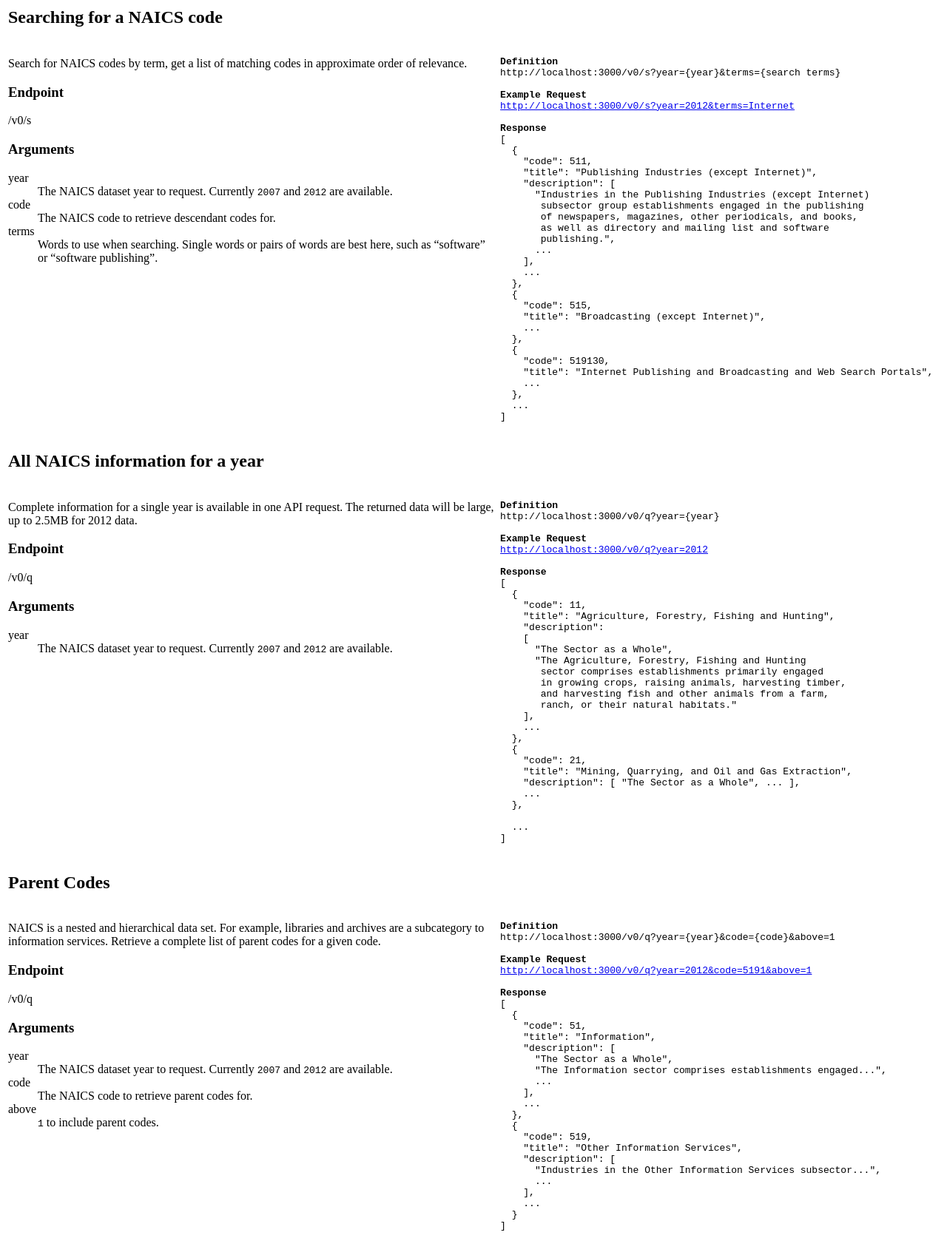
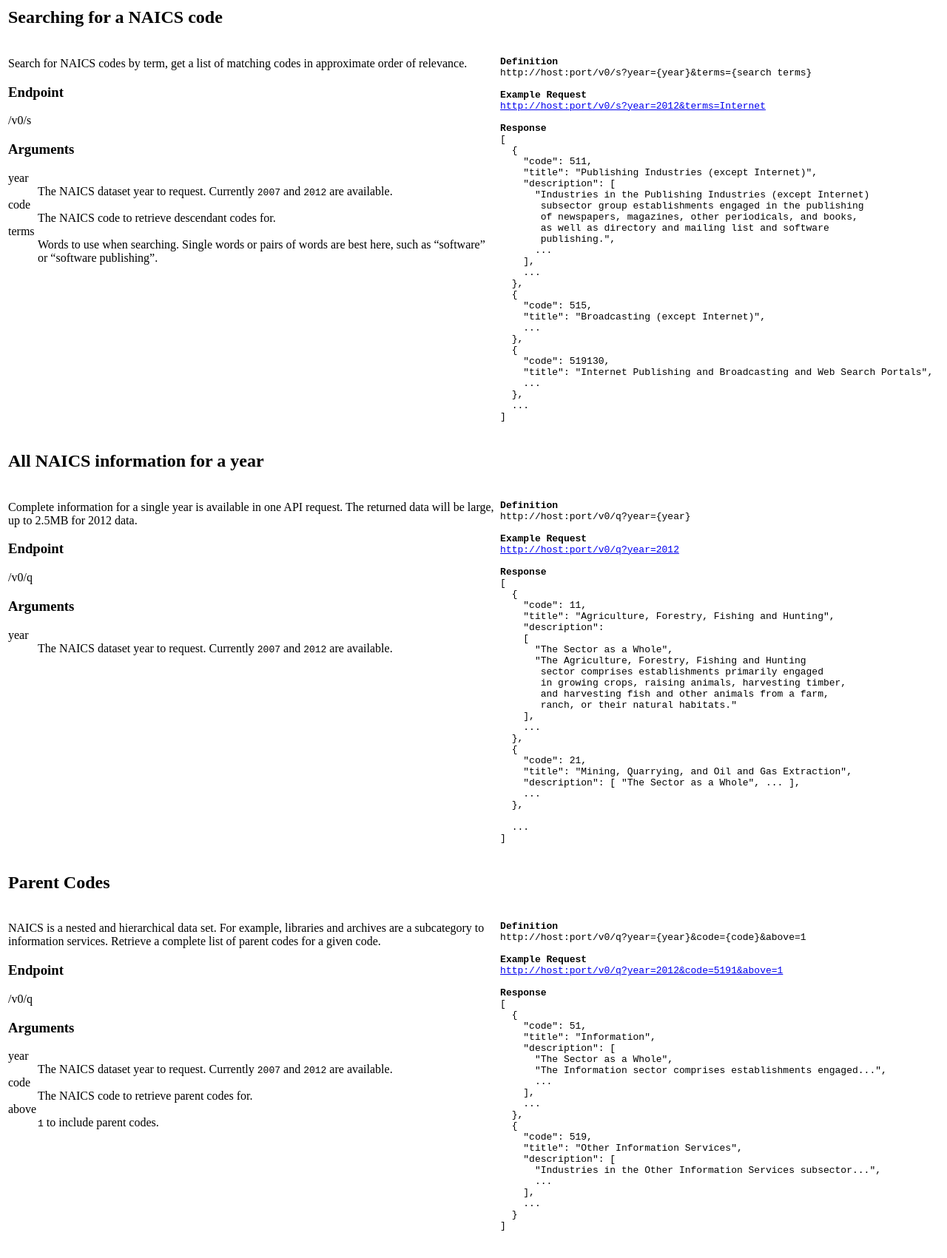
Before and after one commit to codeforamerica/naics-api, a website: page index.html in a window 1280 px wide. Shown: the part 1080-2781 px from the top of the page at 74% size. Drawn offline with Linux system fonts and the light colour scheme.

Commit message:
Corrected host and port on index page

```diff
--- a/index.html
+++ b/index.html
@@ -85,10 +85,10 @@
       </td>
       <td class="example">
 <h4>Definition</h4>
-http://localhost:3000/v0/q?year={year}&amp;code={code}
+http://host:port/v0/q?year={year}&amp;code={code}
 
 <h4>Example Request</h4>
-<a href="http://localhost:3000/v0/q?year=2012&amp;code=519120">http://localhost:3000/v0/q?year=2012&amp;code=519120</a>
+<a href="http://host:port/v0/q?year=2012&amp;code=519120">http://host:port/v0/q?year=2012&amp;code=519120</a>
 
 <h4>Response</h4>
 {
@@ -150,10 +150,10 @@ http://localhost:3000/v0/q?year={year}&amp;code={code}
       </td>
       <td class="example">
 <h4>Definition</h4>
-http://localhost:3000/v0/s?year={year}&amp;terms={search terms}
+http://host:port/v0/s?year={year}&amp;terms={search terms}
 
 <h4>Example Request</h4>
-<a href="http://localhost:3000/v0/s?year=2012&amp;terms=Internet">http://localhost:3000/v0/s?year=2012&amp;terms=Internet</a>
+<a href="http://host:port/v0/s?year=2012&amp;terms=Internet">http://host:port/v0/s?year=2012&amp;terms=Internet</a>
 
 <h4>Response</h4>
 [
@@ -208,10 +208,10 @@ http://localhost:3000/v0/s?year={year}&amp;terms={search terms}
       </td>
       <td class="example">
 <h4>Definition</h4>
-http://localhost:3000/v0/q?year={year}
+http://host:port/v0/q?year={year}
 
 <h4>Example Request</h4>
-<a href="http://localhost:3000/v0/q?year=2012">http://localhost:3000/v0/q?year=2012</a>
+<a href="http://host:port/v0/q?year=2012">http://host:port/v0/q?year=2012</a>
 
 <h4>Response</h4>
 [
@@ -269,10 +269,10 @@ http://localhost:3000/v0/q?year={year}
       </td>
       <td class="example">
 <h4>Definition</h4>
-http://localhost:3000/v0/q?year={year}&amp;code={code}&amp;above=1
+http://host:port/v0/q?year={year}&amp;code={code}&amp;above=1
 
 <h4>Example Request</h4>
-<a href="http://localhost:3000/v0/q?year=2012&amp;code=5191&amp;above=1">http://localhost:3000/v0/q?year=2012&amp;code=5191&amp;above=1</a>
+<a href="http://host:port/v0/q?year=2012&amp;code=5191&amp;above=1">http://host:port/v0/q?year=2012&amp;code=5191&amp;above=1</a>
 
 <h4>Response</h4>
 [
@@ -327,10 +327,10 @@ http://localhost:3000/v0/q?year={year}&amp;code={code}&amp;above=1
       </td>
       <td class="example">
 <h4>Definition</h4>
-http://localhost:3000/v0/q?year={year}&amp;code={code}&amp;below=1
+http://host:port/v0/q?year={year}&amp;code={code}&amp;below=1
 
 <h4>Example Request</h4>
-<a href="http://localhost:3000/v0/q?year=2012&amp;code=5191&amp;below=1">http://localhost:3000/v0/q?year=2012&amp;code=5191&amp;below=1</a>
+<a href="http://host:port/v0/q?year=2012&amp;code=5191&amp;below=1">http://host:port/v0/q?year=2012&amp;code=5191&amp;below=1</a>
 
 <h4>Response</h4>
 [
```
Also changed, not shown: server.js (+5 -7 lines).
